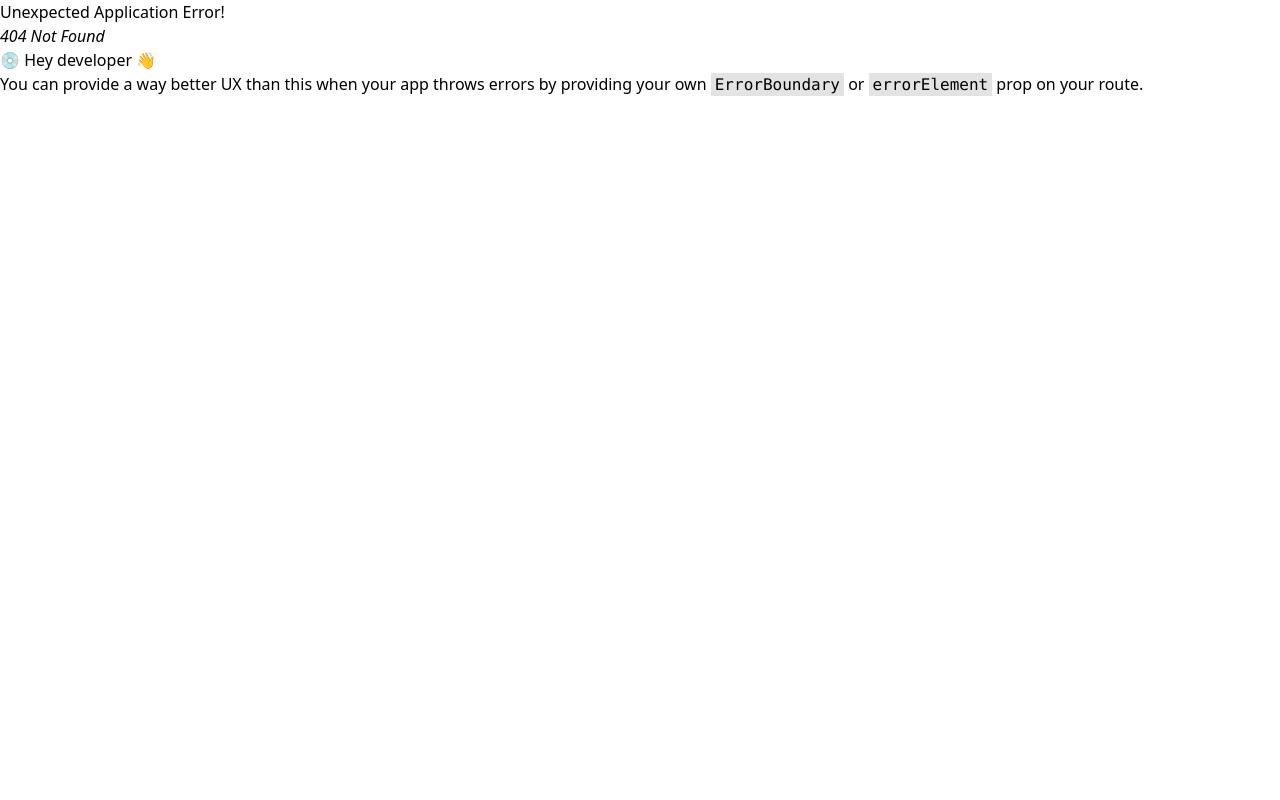
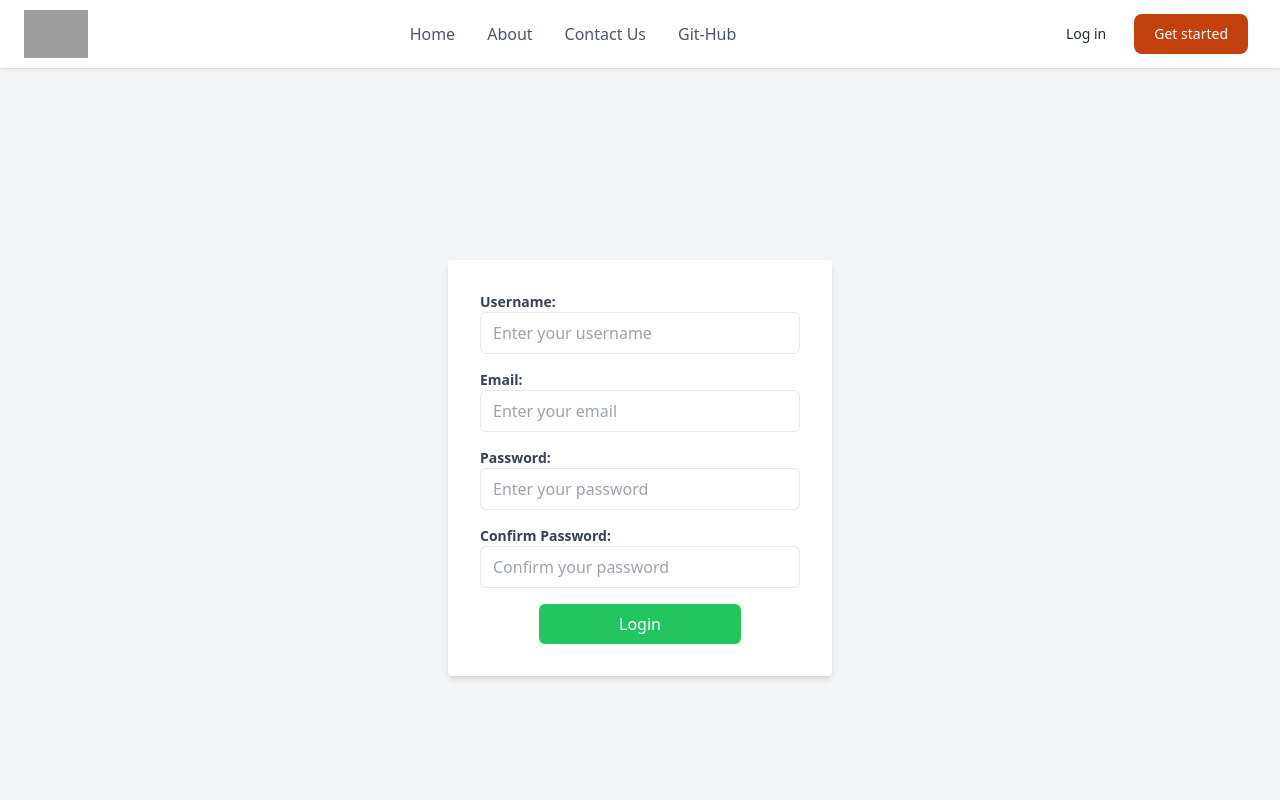
Before and after one commit to Jeelislive/ReactRouter07, a React (Vite) app: page /login in a window 1280 px wide. Before the commit this address had no page. Shown: the top 800 px of the page. Built offline with nearby package versions, Linux system fonts and the light colour scheme; grey boxes are pictures that could not be loaded.

Commit message:
change in Login

```diff
--- a/src/components/Header/Header.jsx
+++ b/src/components/Header/Header.jsx
@@ -15,7 +15,7 @@ export default function Header() {
                     </Link>
                     <div className="flex items-center lg:order-2">
                         <Link
-                            to="#"
+                            to="login"
                             className="text-gray-800 hover:bg-gray-50 focus:ring-4 focus:ring-gray-300 font-medium rounded-lg text-sm px-4 lg:px-5 py-2 lg:py-2.5 mr-2 focus:outline-none"
                         >
                             Log in
--- /dev/null
+++ b/src/components/Login/Login.jsx
@@ -0,0 +1,152 @@
+import React, { useRef } from 'react';
+
+function Login() {
+    const usernameRef = useRef(null);
+    const emailRef = useRef(null);
+    const password1Ref = useRef(null);
+    const password2Ref = useRef(null);
+
+    const setSuccess = (ref) => {
+        // Implement your success logic (e.g., update styles)
+        const formControl = ref.current.parentElement;
+        formControl.className = "form-control success"
+    };
+
+    const setError = (input, errorMsg) => {
+        const formControl = input.parentElement;
+        const small = formControl.querySelector('small');
+        formControl.className = "form-control error"; // Fix this line
+        small.innerText = errorMsg;
+    };
+
+    const isEmail = (emailValue) => {
+        // Your existing email validation logic
+        var atSymbol = emailValue.indexOf('@');
+        if (atSymbol < 1) return false;
+        var dot = emailValue.lastIndexOf('.');
+        if (dot <= atSymbol + 2) return false;
+        if (dot === emailValue.length - 1) return false;
+        return true;
+    };
+
+    const validateInputs = () => {
+        const usernameValue = usernameRef.current.value.trim();
+        const emailValue = emailRef.current.value.trim();
+        const password1Value = password1Ref.current.value.trim();
+        const password2Value = password2Ref.current.value.trim();
+        // Add similar lines for password1Value and password2Value
+
+        // Your existing validation logic
+        if (usernameValue === '') {
+            setError(usernameRef, 'Username cannot be null');
+        } else if (usernameValue.length <= 4) {
+            setError(usernameRef, 'Username must be greater than 3');
+        } else {
+            setSuccess(usernameRef);
+        }
+
+        // Example for email validation
+        if (emailValue === '') {
+            setError(emailRef, 'Email cannot be null');
+        } else if (!isEmail(emailValue)) {
+            setError(emailRef, 'Not a valid email');
+        } else {
+            setSuccess(emailRef);
+        }
+
+        if (password1Value === '') {
+            setError(password1Ref, 'password cannot be null');
+        } else if (password1Value.length <= 5) {
+            setError(password1Ref, 'minimum 6 char');
+        } else {
+            setSuccess(password1Ref);
+        }
+
+        if (password2Value === '') {
+            setError(password2Ref, 'confirm password cannot be null');
+        } else if (password1Value !== password2Value) {
+            setError(password2Ref, 'passwords are not matching'); {/* Fix this line */ }
+        } else {
+            setSuccess(password2Ref); {/* Fix this line */ }
+        }
+
+        // Repeat for other fields...
+    };
+
+    const handleSubmit = (e) => {
+        e.preventDefault();
+        validateInputs();
+        // Continue with form submission logic if inputs are valid
+    };
+
+    return (
+        <>
+            <div className="bg-gray-100 flex items-center justify-center h-screen">
+                <div className="bg-white p-8 rounded shadow-md w-96">
+                    <form onSubmit={ handleSubmit } id='form'>
+                        <div className="form-control">
+                            <label htmlFor="username" className="block text-sm font-bold text-gray-700">Username:</label>
+                            <input
+                                type="text"
+                                id="username"
+                                name="username"
+                                placeholder="Enter your username"
+                                required
+                                className="w-full px-3 py-2 mb-4 border rounded-md"
+                                ref={ usernameRef }
+                            />
+                            <small></small>
+                        </div>
+
+                        <div className="form-control">
+                            <label htmlFor="email" className="block text-sm font-bold text-gray-700">Email:</label>
+                            <input
+                                type="email"
+                                id="email"
+                                name="email"
+                                placeholder="Enter your email"
+                                required
+                                className="w-full px-3 py-2 mb-4 border rounded-md"
+                                ref={ emailRef }
+                            />
+                            <small></small>
+                        </div>
+
+                        <div className="form-control">
+                            <label htmlFor="password" className="block text-sm font-bold text-gray-700">Password:</label>
+                            <input
+                                type="password"
+                                id="password"
+                                name="password"
+                                placeholder="Enter your password"
+                                required
+                                className="w-full px-3 py-2 mb-4 border rounded-md"
+                                ref={ password1Ref }
+                            />
+                            <small></small>
+                        </div>
+
+                        <div className="form-control">
+                            <label htmlFor="confirmPassword" className="block text-sm font-bold text-gray-700">Confirm Password:</label>
+                            <input
+                                type="password"
+                                id="confirmPassword"
+                                name="confirmPassword"
+                                placeholder="Confirm your password"
+                                required
+                                className="w-full px-3 py-2 mb-4 border rounded-md"
+                                ref={ password2Ref } // Ensure this is correctly assigned
+                            />
+                            <small></small>
+                        </div>
+                        <center>
+                            <button type="submit" className="bg-green-500 text-white px-20 py-2 rounded-md hover:bg-green-600">Login</button>
+                        </center>
+                    </form>
+                </div>
+            </div>
+        </>
+    );
+}
+
+export default Login;
--- a/src/main.jsx
+++ b/src/main.jsx
@@ -12,6 +12,7 @@ import Layout from './Layout'
 import User from './components/User/User'
 import Github from './components/Github/Github'
 import { githubInfoLoader } from './components/Github/Github'
+import Login from './components/Login/Login'
 
 const router = createBrowserRouter([
   {
@@ -34,6 +35,10 @@ const router = createBrowserRouter([
         element: <User />
       },
       {
+        path: "login",
+        element: <Login />
+      },
+      {
         path: "github",
         element: <Github />,
         loader: githubInfoLoader, // Move this line inside the object
```
